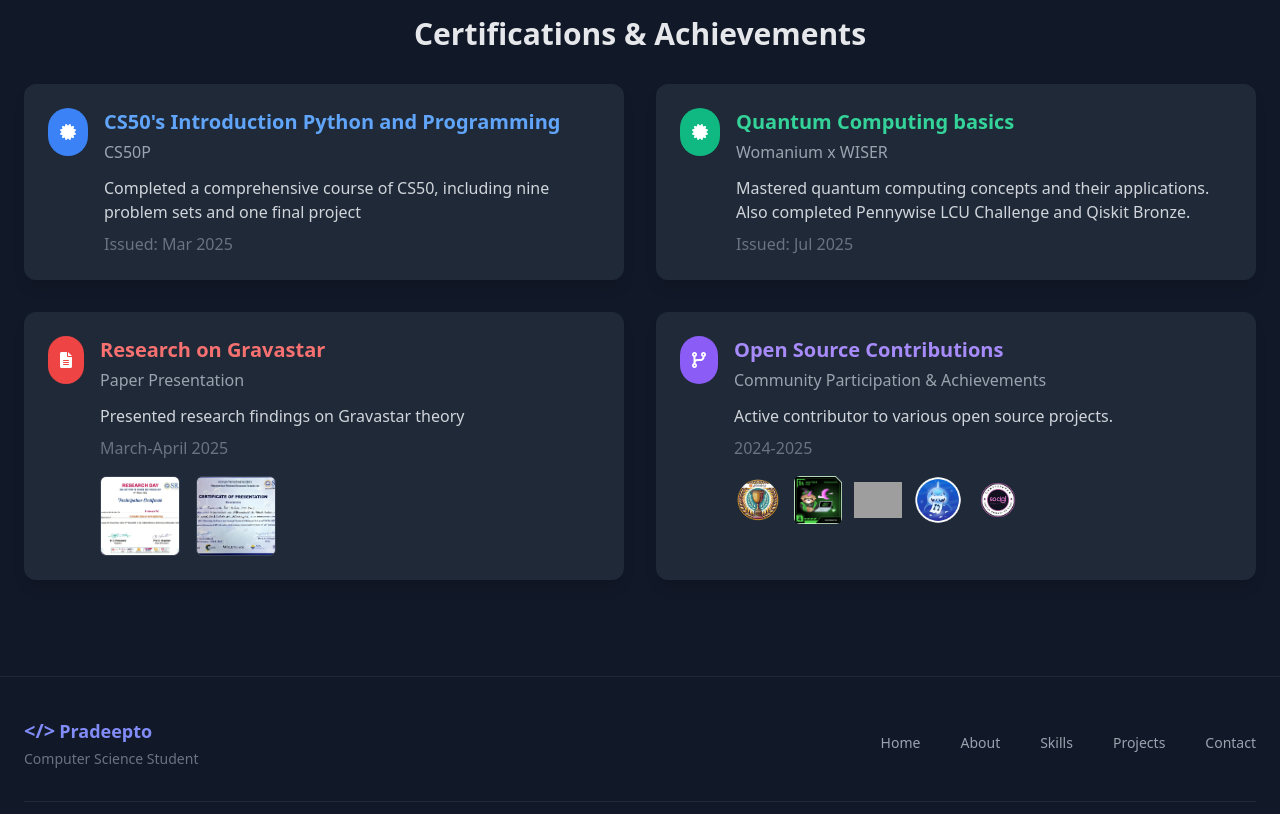
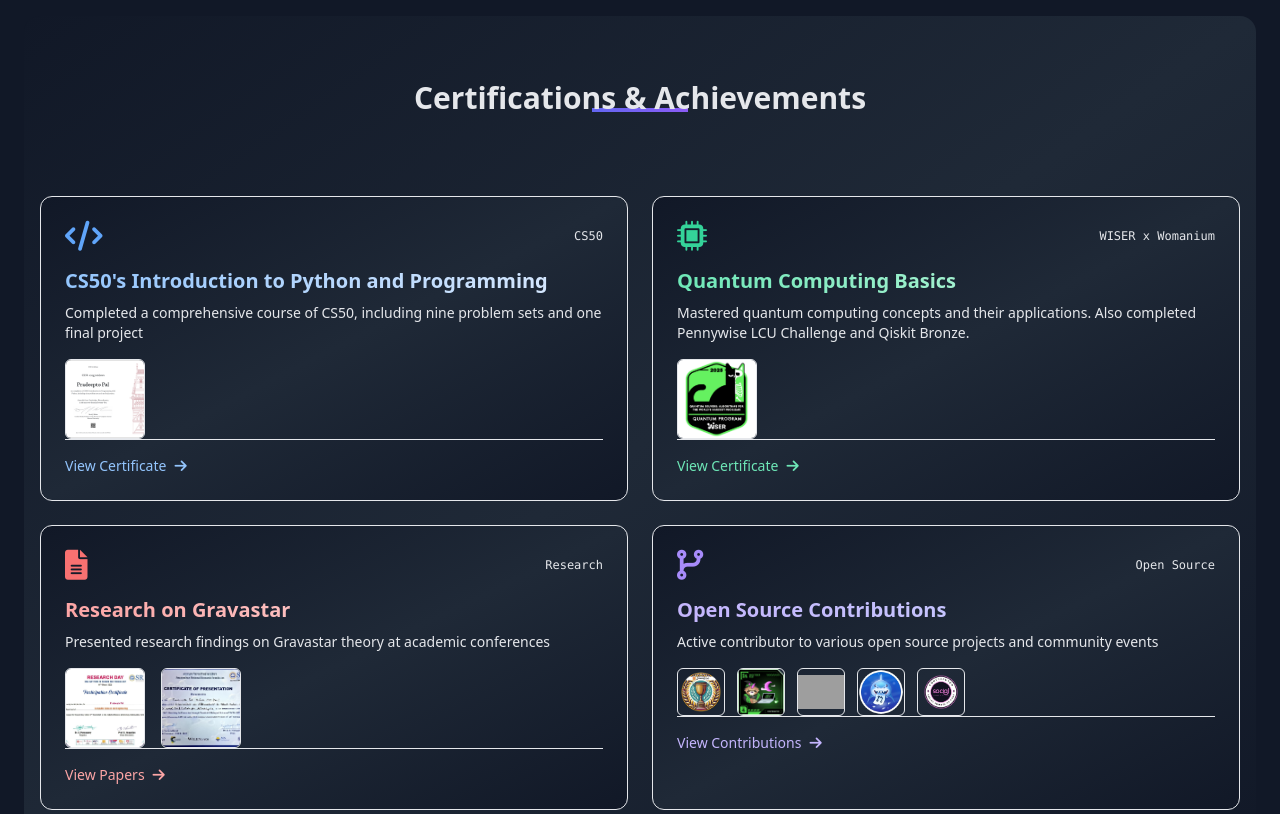
Before and after one commit to PerseusKyogre09/portfolio-public, a website: page pages/skills.html in a window 1280 px wide. Shown: the part 1180-1994 px from the top of the page. Drawn offline with nearby package versions, Linux system fonts and the light colour scheme; grey boxes are pictures that could not be loaded.

Commit message:
cards in skills

```diff
--- a/pages/skills.html
+++ b/pages/skills.html
@@ -356,103 +356,143 @@
                         </div>
                     </div>
                 </div>                <!-- Certificate & Achievements Section -->
-                <div class="mt-20 scrollcue" data-cue="fade-in">
-                    <h2 class="text-3xl font-bold mb-8 text-center scrollcue" data-cue="slide-up">Certifications & Achievements</h2>
-                    <div class="grid grid-cols-1 md:grid-cols-2 gap-8">
+                <div class="mt-20 relative py-16 overflow-hidden bg-gradient-to-br from-gray-900 via-gray-800 to-gray-900 rounded-2xl">
+                    <div class="container mx-auto px-4">
+                        <h2 class="text-3xl font-bold text-center mb-12 relative inline-block w-full scrollcue"
+                            data-cue="fade-in">
+                            <span class="relative z-10 px-4">Certifications & Achievements</span>
+                            <span
+                                class="absolute left-1/2 bottom-0 h-1 w-24 bg-gradient-to-r from-indigo-500 to-purple-500 transform -translate-x-1/2 -translate-y-1 scrollcue"
+                                data-cue="zoom-in" data-delay="300"></span>
+                        </h2>
+                        <div class="grid grid-cols-1 md:grid-cols-2 gap-6 mt-8 relative z-10">
 
                         <!-- Certificate 1 -->
-                        <a href="https://cs50.harvard.edu/certificates/9b2ea42e-44dc-4caa-8ea0-6226198f9ab2" target="_blank" rel="noopener noreferrer">
-                            <div class="bg-gray-800 p-6 rounded-xl shadow-lg hover:shadow-xl transform hover:-translate-y-2 transition-all duration-300 scrollcue" data-cue="elastic-in" data-delay="300" data-duration="1500">
-                                <div class="flex items-start">
-                                    <div class="bg-blue-500 p-3 rounded-full">
-                                        <i class="fas fa-certificate text-white"></i>
+                        <div class="card-3d-container group scrollcue" data-cue="slide-left" data-delay="300">
+                            <div class="card-3d bg-gradient-to-br from-red-900/50 to-red-800/30 backdrop-blur-sm border border-red-500/20 rounded-xl p-6 h-full flex flex-col relative overflow-hidden transition-all duration-500 hover:border-red-400/40">
+                                <div class="absolute inset-0 bg-gradient-to-br from-red-500/5 to-transparent opacity-0 group-hover:opacity-100 transition-opacity"></div>
+                                <div class="card-content relative z-10">
+                                    <div class="flex items-center justify-between mb-4">
+                                        <i class="fas fa-code text-3xl text-blue-400"></i>
+                                        <span class="text-xs font-mono text-blue-300/70">CS50</span>
                                     </div>
-                                    <div class="ml-4">
-                                        <h3 class="text-xl font-semibold text-blue-400">CS50's Introduction Python and Programming</h3>
-                                        <p class="text-gray-400 mt-1">CS50P</p>
-                                        <p class="text-gray-300 mt-3">Completed a comprehensive course of CS50, including nine problem sets and one final project</p>
-                                        <p class="text-gray-500 mt-2">Issued: Mar 2025</p>
+                                    <h3 class="text-xl font-bold mb-2 bg-clip-text text-transparent bg-gradient-to-r from-blue-300 to-blue-100">
+                                        CS50's Introduction to Python and Programming
+                                    </h3>
+                                    <p class="text-blue-100/80 text-sm mb-4">Completed a comprehensive course of CS50, including nine problem sets and one final project</p>
+
+                                    <div class="mt-4 flex space-x-4">
+                                        <a href="../assets/certificate/CS50P.png" target="_blank" class="block w-20 h-20 rounded-md overflow-hidden border border-blue-700/30 hover:border-blue-500/50 transition-colors">
+                                            <img src="../assets/certificate/CS50P.png" alt="Certificate CS50" class="w-full h-full object-cover">
+                                        </a>
                                     </div>
+
+                                    <a href="https://cs50.harvard.edu/certificates/9b2ea42e-44dc-4caa-8ea0-6226198f9ab2" target="_blank" class="flex items-center text-blue-300 text-sm mt-auto pt-4 border-t border-blue-500/20 group-hover:text-blue-200 transition-colors">
+                                        <span>View Certificate</span>
+                                        <i class="fas fa-arrow-right ml-2 transform group-hover:translate-x-1 transition-transform"></i>
+                                    </a>
                                 </div>
                             </div>
-                        </a>                        <!-- Certificate 2 -->
-                        <a href="https://www.virtualbadge.io/certificate-validator?credential=e904f299-9bf9-4017-a505-66074061e999" target="_blank" rel="noopener noreferrer">
-                            <div class="bg-gray-800 p-6 rounded-xl shadow-lg hover:shadow-xl transform hover:-translate-y-2 transition-all duration-300 scrollcue" data-cue="elastic-in" data-delay="600" data-duration="1500">
-                                <div class="flex items-start">
-                                    <div class="bg-green-500 p-3 rounded-full">
-                                        <i class="fas fa-certificate text-white"></i>
+                        </div>
+                        <!-- Certificate 2 -->
+                        <div class="card-3d-container group scrollcue" data-cue="slide-left" data-delay="600">
+                            <div class="card-3d bg-gradient-to-br from-red-900/50 to-red-800/30 backdrop-blur-sm border border-red-500/20 rounded-xl p-6 h-full flex flex-col relative overflow-hidden transition-all duration-500 hover:border-red-400/40">
+                                <div class="absolute inset-0 bg-gradient-to-br from-red-500/5 to-transparent opacity-0 group-hover:opacity-100 transition-opacity"></div>
+                                <div class="card-content relative z-10">
+                                    <div class="flex items-center justify-between mb-4">
+                                        <i class="fas fa-microchip text-3xl text-green-400"></i>
+                                        <span class="text-xs font-mono text-green-300/70">WISER x Womanium</span>
                                     </div>
-                                    <div class="ml-4">
-                                        <h3 class="text-xl font-semibold text-green-400">Quantum Computing basics</h3>
-                                        <p class="text-gray-400 mt-1">Womanium x WISER</p>
-                                        <p class="text-gray-300 mt-3">Mastered quantum computing concepts and their applications. Also completed Pennywise LCU Challenge and Qiskit Bronze.</p>
-                                        <p class="text-gray-500 mt-2">Issued: Jul 2025</p>
+                                    <h3 class="text-xl font-bold mb-2 bg-clip-text text-transparent bg-gradient-to-r from-green-300 to-green-100">
+                                        Quantum Computing Basics
+                                    </h3>
+                                    <p class="text-green-100/80 text-sm mb-4">Mastered quantum computing concepts and their applications. Also completed Pennywise LCU Challenge and Qiskit Bronze.</p>
+
+                                    <div class="mt-4 flex space-x-4">
+                                        <a href="../assets/certificate/WISER.png" target="_blank" class="block w-20 h-20 rounded-md overflow-hidden border border-green-700/30 hover:border-green-500/50 transition-colors">
+                                            <img src="../assets/certificate/WISER.png" alt="Certificate Quantum" class="w-full h-full object-cover">
+                                        </a>
                                     </div>
+
+                                    <a href="https://www.virtualbadge.io/certificate-validator?credential=f0010de7-a76d-47a7-a745-9fd50f20051b" target="_blank" class="flex items-center text-green-300 text-sm mt-auto pt-4 border-t border-green-500/20 group-hover:text-green-200 transition-colors">
+                                        <span>View Certificate</span>
+                                        <i class="fas fa-arrow-right ml-2 transform group-hover:translate-x-1 transition-transform"></i>
+                                    </a>
                                 </div>
                             </div>
-                        </a>
+                        </div>
 
-
-                        <div class="bg-gray-800 p-6 rounded-xl shadow-lg hover:shadow-xl transform hover:-translate-y-2 transition-all duration-300 scrollcue" data-cue="elastic-in" data-delay="900" data-duration="1500">
-                            <div class="flex items-start">
-                                <div class="bg-red-500 p-3 rounded-full">
-                                    <i class="fas fa-file-alt text-white"></i>
-                                </div>
-                                <div class="ml-4">
-                                    <h3 class="text-xl font-semibold text-red-400">Research on Gravastar</h3>
-                                    <p class="text-gray-400 mt-1">Paper Presentation</p>
-                                    <p class="text-gray-300 mt-3">Presented research findings on Gravastar theory</p>
-                                    <p class="text-gray-500 mt-2">March-April 2025</p>
+                        <!-- Research Achievement -->
+                        <div class="card-3d-container group scrollcue" data-cue="slide-left" data-delay="900">
+                            <div class="card-3d bg-gradient-to-br from-red-900/50 to-red-800/30 backdrop-blur-sm border border-red-500/20 rounded-xl p-6 h-full flex flex-col relative overflow-hidden transition-all duration-500 hover:border-red-400/40">
+                                <div class="absolute inset-0 bg-gradient-to-br from-red-500/5 to-transparent opacity-0 group-hover:opacity-100 transition-opacity"></div>
+                                <div class="card-content relative z-10">
+                                    <div class="flex items-center justify-between mb-4">
+                                        <i class="fas fa-file-alt text-3xl text-red-400"></i>
+                                        <span class="text-xs font-mono text-red-300/70">Research</span>
+                                    </div>
+                                    <h3 class="text-xl font-bold mb-2 bg-clip-text text-transparent bg-gradient-to-r from-red-300 to-red-100">
+                                        Research on Gravastar</h3>
+                                    <p class="text-red-100/80 text-sm mb-4">Presented research findings on Gravastar theory at academic conferences</p>
 
                                     <div class="mt-4 flex space-x-4">
-                                        <a href="../assets/certificate/Ktr Rsrch Ppr.jpg" target="_blank" class="block w-20 h-20 rounded-md overflow-hidden border border-gray-700 hover:border-indigo-500 transition-colors">
+                                        <a href="../assets/certificate/Ktr Rsrch Ppr.jpg" target="_blank" class="block w-20 h-20 rounded-md overflow-hidden border border-red-700/30 hover:border-red-500/50 transition-colors">
                                             <img src="../assets/certificate/Ktr Rsrch Ppr.jpg" alt="Certificate 1" class="w-full h-full object-cover">
-                                            <span class="text-xs text-gray-500 block mt-1 text-center">March 2025</span>
                                         </a>
-                                        <a href="../assets/certificate/Viksit Bharat Rsrch Ppr.jpg" target="_blank" class="block w-20 h-20 rounded-md overflow-hidden border border-gray-700 hover:border-indigo-500 transition-colors">
+                                        <a href="../assets/certificate/Viksit Bharat Rsrch Ppr.jpg" target="_blank" class="block w-20 h-20 rounded-md overflow-hidden border border-red-700/30 hover:border-red-500/50 transition-colors">
                                             <img src="../assets/certificate/Viksit Bharat Rsrch Ppr.jpg" alt="Certificate 2" class="w-full h-full object-cover">
-                                            <span class="text-xs text-gray-500 block mt-1 text-center">April 2025</span>
                                         </a>
+                                    </div>
+
+                                    <div class="flex items-center text-red-300 text-sm mt-auto pt-4 border-t border-red-500/20 group-hover:text-red-200 transition-colors">
+                                        <span>View Papers</span>
+                                        <i class="fas fa-arrow-right ml-2 transform group-hover:translate-x-1 transition-transform"></i>
                                     </div>
                                 </div>
                             </div>
                         </div>
 
-
-                        <div class="bg-gray-800 p-6 rounded-xl shadow-lg hover:shadow-xl transform hover:-translate-y-2 transition-all duration-300 scrollcue" data-cue="elastic-in" data-delay="1200" data-duration="1500">
-                            <div class="flex items-start">
-                                <div class="bg-purple-500 p-3 rounded-full">
-                                    <i class="fas fa-code-branch text-white"></i>
-                                </div>
-                                <div class="ml-4">
-                                    <h3 class="text-xl font-semibold text-purple-400">Open Source Contributions</h3>
-                                    <p class="text-gray-400 mt-1">Community Participation & Achievements</p>
-                                    <p class="text-gray-300 mt-3">Active contributor to various open source projects.</p>
-                                    <p class="text-gray-500 mt-2">2024-2025</p>
+                        <!-- Open Source Contributions -->
+                        <div class="card-3d-container group scrollcue" data-cue="slide-right" data-delay="1200">
+                            <div class="card-3d bg-gradient-to-br from-purple-900/50 to-indigo-900/30 backdrop-blur-sm border border-purple-500/20 rounded-xl p-6 h-full flex flex-col relative overflow-hidden transition-all duration-500 hover:border-purple-400/40">
+                                <div class="absolute inset-0 bg-gradient-to-br from-purple-500/5 to-transparent opacity-0 group-hover:opacity-100 transition-opacity"></div>
+                                <div class="card-content relative z-10">
+                                    <div class="flex items-center justify-between mb-4">
+                                        <i class="fas fa-code-branch text-3xl text-purple-400"></i>
+                                        <span class="text-xs font-mono text-purple-300/70">Open Source</span>
+                                    </div>
+                                    <h3 class="text-xl font-bold mb-2 bg-clip-text text-transparent bg-gradient-to-r from-purple-300 to-indigo-200">
+                                        Open Source Contributions</h3>
+                                    <p class="text-purple-100/80 text-sm mb-4">Active contributor to various open source projects and community events</p>
 
                                     <div class="mt-4 flex flex-wrap gap-3">
-                                        <a href="../assets/stickers/gssoc.png" target="_blank" class="block w-12 h-12 rounded-md overflow-hidden hover:scale-110 transition-transform" title="GSSoC">
+                                        <a href="../assets/stickers/gssoc.png" target="_blank" class="block w-12 h-12 rounded-md overflow-hidden hover:scale-110 transition-transform border border-purple-700/30 hover:border-purple-500/50" title="GSSoC">
                                             <img src="../assets/stickers/gssoc.png" alt="GSSoC" class="w-full h-full object-contain">
                                         </a>
-                                        <a href="../assets/stickers/hacktoberfest.png" target="_blank" class="block w-12 h-12 rounded-md overflow-hidden hover:scale-110 transition-transform" title="Hacktoberfest">
+                                        <a href="../assets/stickers/hacktoberfest.png" target="_blank" class="block w-12 h-12 rounded-md overflow-hidden hover:scale-110 transition-transform border border-purple-700/30 hover:border-purple-500/50" title="Hacktoberfest">
                                             <img src="../assets/stickers/hacktoberfest.png" alt="Hacktoberfest" class="w-full h-full object-contain">
                                         </a>
-                                        <a href="../assets/stickers/mlh.png" target="_blank" class="block w-12 h-12 rounded-md overflow-hidden hover:scale-110 transition-transform" title="MLH">
+                                        <a href="../assets/stickers/mlh.png" target="_blank" class="block w-12 h-12 rounded-md overflow-hidden hover:scale-110 transition-transform border border-purple-700/30 hover:border-purple-500/50" title="MLH">
                                             <img src="../assets/stickers/mlh.png" alt="MLH" class="w-full h-full object-contain">
                                         </a>
-                                        <a href="../assets/stickers/pull-shark.png" target="_blank" class="block w-12 h-12 rounded-md overflow-hidden hover:scale-110 transition-transform" title="GitHub Pull Shark">
+                                        <a href="../assets/stickers/pull-shark.png" target="_blank" class="block w-12 h-12 rounded-md overflow-hidden hover:scale-110 transition-transform border border-purple-700/30 hover:border-purple-500/50" title="GitHub Pull Shark">
                                             <img src="../assets/stickers/pull-shark.png" alt="GitHub Pull Shark" class="w-full h-full object-contain">
                                         </a>
-                                        <a href="../assets/stickers/ssoc.png" target="_blank" class="block w-12 h-12 rounded-md overflow-hidden hover:scale-110 transition-transform" title="SSOC">
+                                        <a href="../assets/stickers/ssoc.png" target="_blank" class="block w-12 h-12 rounded-md overflow-hidden hover:scale-110 transition-transform border border-purple-700/30 hover:border-purple-500/50" title="SSOC">
                                             <img src="../assets/stickers/ssoc.png" alt="SSOC" class="w-full h-full object-contain">
                                         </a>
-                                        <!-- More badges can be added here following the same pattern -->
+                                    </div>
+
+                                    <div class="flex items-center text-purple-300 text-sm mt-auto pt-4 border-t border-purple-500/20 group-hover:text-purple-200 transition-colors">
+                                        <span>View Contributions</span>
+                                        <i class="fas fa-arrow-right ml-2 transform group-hover:translate-x-1 transition-transform"></i>
                                     </div>
                                 </div>
                             </div>
                         </div>
                     </div>
                 </div>
+            </div>
         </section>
     </main>    <footer class="bg-gray-900 py-10 border-t border-gray-800 z-10 relative">
         <div class="container mx-auto px-6">
```
Also changed, not shown: assets/certificate/CS50P.png (added), assets/certificate/WISER.png (added).
